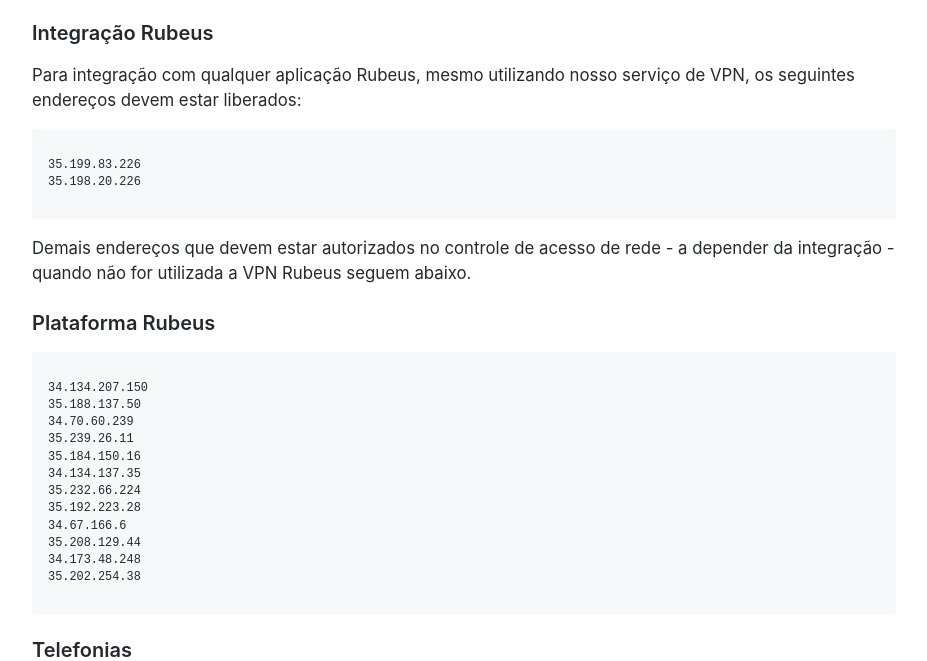
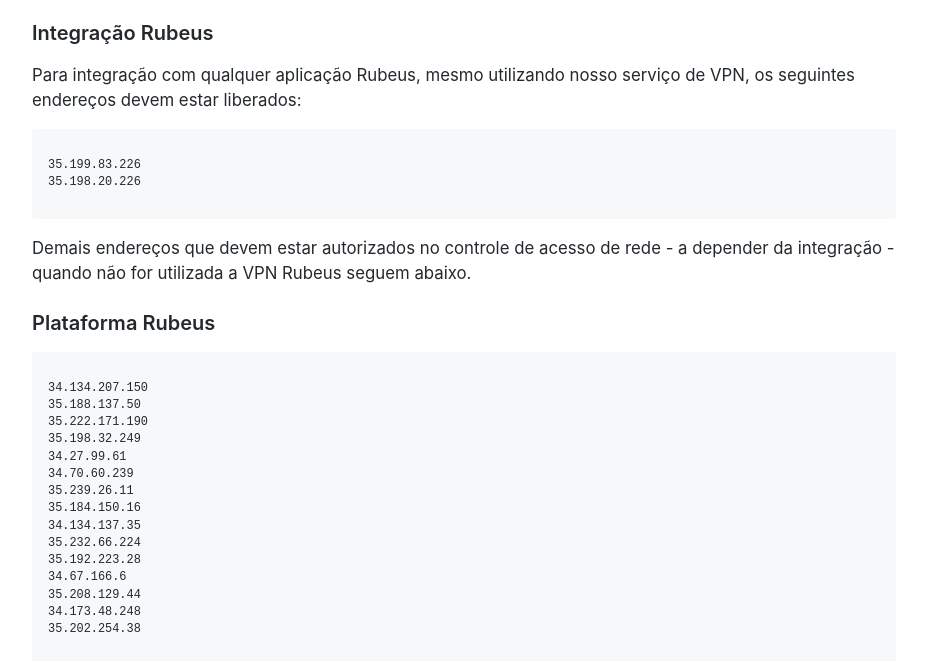
Before and after one commit to rubeus-tecnologia-e-inovacao/rubeus-network-access, a plain HTML site: page index.html in a window 1280 px wide. Shown: the part 139-800 px from the top of the page, without its empty margins (176-1103 px from the left). Drawn offline with Linux system fonts and the light colour scheme.

Commit message:
adicionando alguns ip do ambiente de homolog

```diff
--- a/index.html
+++ b/index.html
@@ -27,6 +27,9 @@
 
 <div class="info-box"><div class="highlight"><pre class="highlight"><code>34.134.207.150
 35.188.137.50
+35.222.171.190
+35.198.32.249
+34.27.99.61
 34.70.60.239
 35.239.26.11
 35.184.150.16
```
